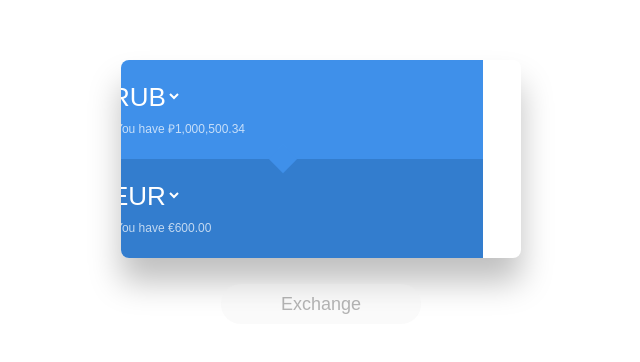
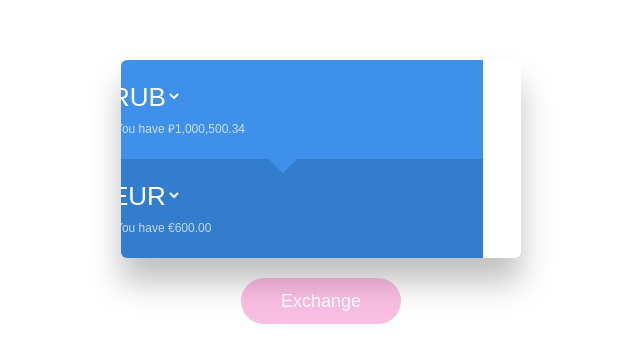
Before and after one commit to SuperOl3g/revolut-exchange-app, a React (Create React App) app: page / in a window 1280 px wide. Shown: the part 208-570 px from the top of the page, without its empty margins (319-959 px from the left). Built offline with nearby package versions, Linux system fonts and the light colour scheme.

Commit message:
Improve button styles

```diff
--- a/src/components/ExchangeWidget/ExchangeWidget.tsx
+++ b/src/components/ExchangeWidget/ExchangeWidget.tsx
@@ -5,20 +5,34 @@ import ExchangeBlock, { BlockType } from './Block';
 import { InputCallback, Pockets } from '../../types';
 
 const Content = styled.div`
-  border-radius: 8px;
+  border-radius: 6px;
   overflow: hidden;
   box-shadow: 0 24px 32px ${colors.shadow};
 `;
 
 const Button = styled.button(`
+    margin: 20px auto 0;
     display: block;
     border-radius: 40px;
-        height: 40px;
-        width: 200px;
+    height: 46px;
+    width: 160px;
     font-size: 18px;
     border: none;
     text-align: center;
-        margin: 26px auto 0;
+    background-color: ${colors.pink1};
+    color: white;
+    transition: all 0.25s ease;
+    cursor: pointer;
+    outline: none;
+
+    :disabled {
+      opacity: .25;
+      pointer-events: none;
+    }
+
+    :hover {
+      background-color: ${colors.pink2}
+    }
 `);
 
 type WidgetProps = {
--- a/src/constants/colors.js
+++ b/src/constants/colors.js
@@ -1,5 +1,7 @@
 export default {
   shadow: 'rgba(0, 0, 0, 0.25)',
   blue1: '#3f90ea',
-  blue2: '#337dce'
+  blue2: '#337dce',
+  pink1: '#eb008d',
+  pink2: '#d2007e'
 };
```
Lines whose indentation alone changed are shown as unchanged.
